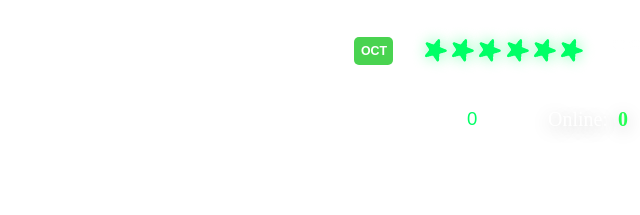
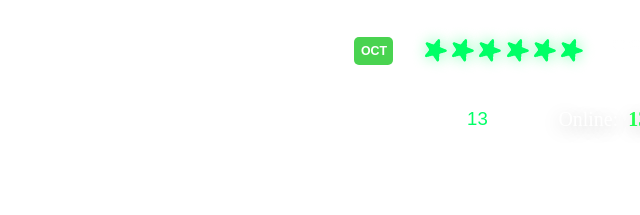
Before and after one commit to Kryzexx/hud, a plain HTML site: page index.html in a window 1280 px wide. Shown: the top 215 px of the page, 640-1280 px from the left. Drawn offline with Linux system fonts and the light colour scheme.

Commit message:
Update index.html

```diff
--- a/index.html
+++ b/index.html
@@ -56,7 +56,7 @@
         <div class="online-line">
             <div class="online">
                 <div class="id-number">
-                    <span>0</span>
+                    <span>13</span>
                 </div>
                 <div class="id">
                     <span>ID</span>
@@ -66,7 +66,7 @@
                         <img src="img/onlineon.png" alt="onlineon" width="20" height="20">
                     </div>
                     <div class="online-text">
-                        Online: <span>0</span>
+                        Online: <span>134</span>
                     </div>
                 </div>
                 <div class="ip-cont">
```
